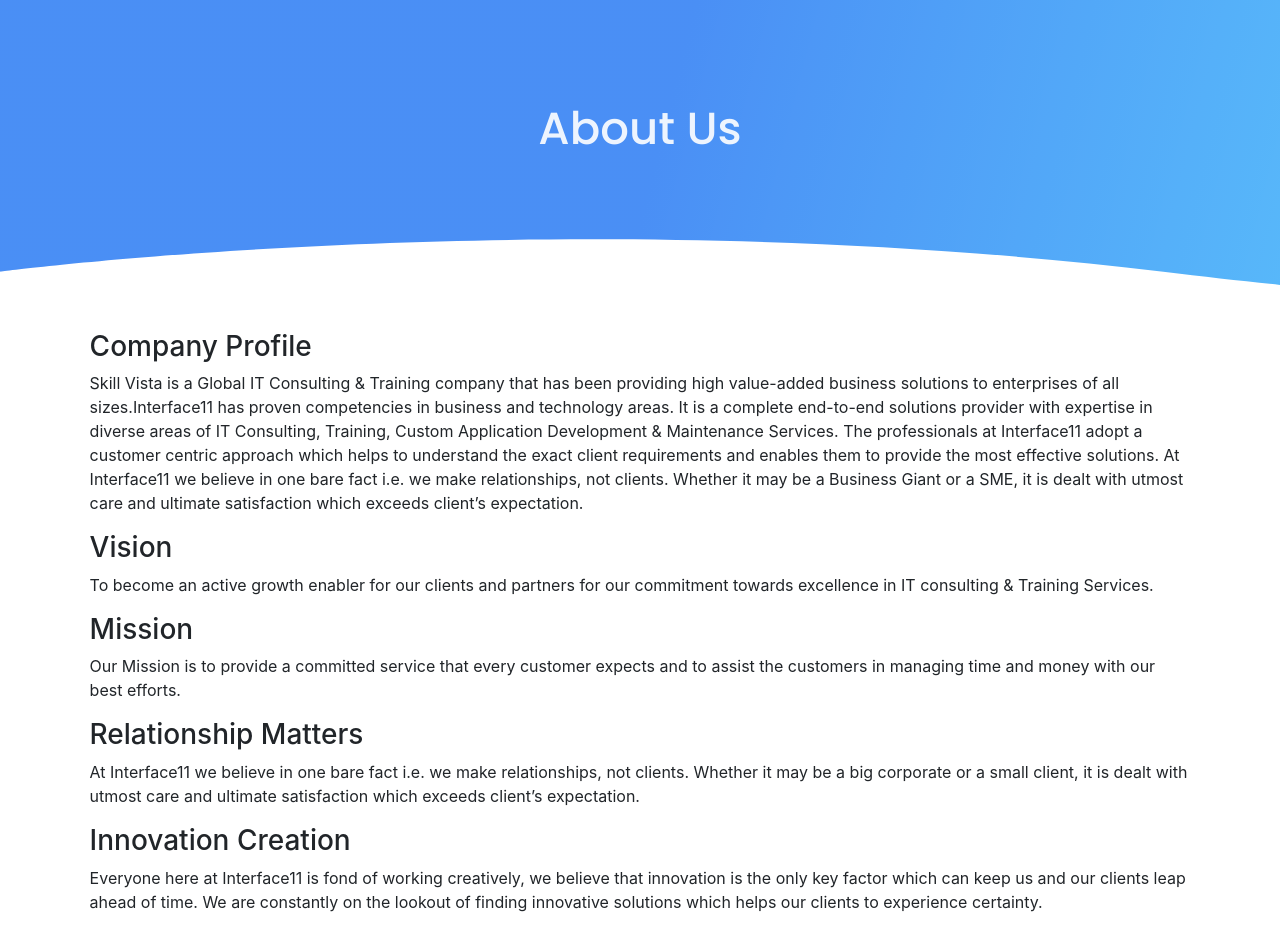
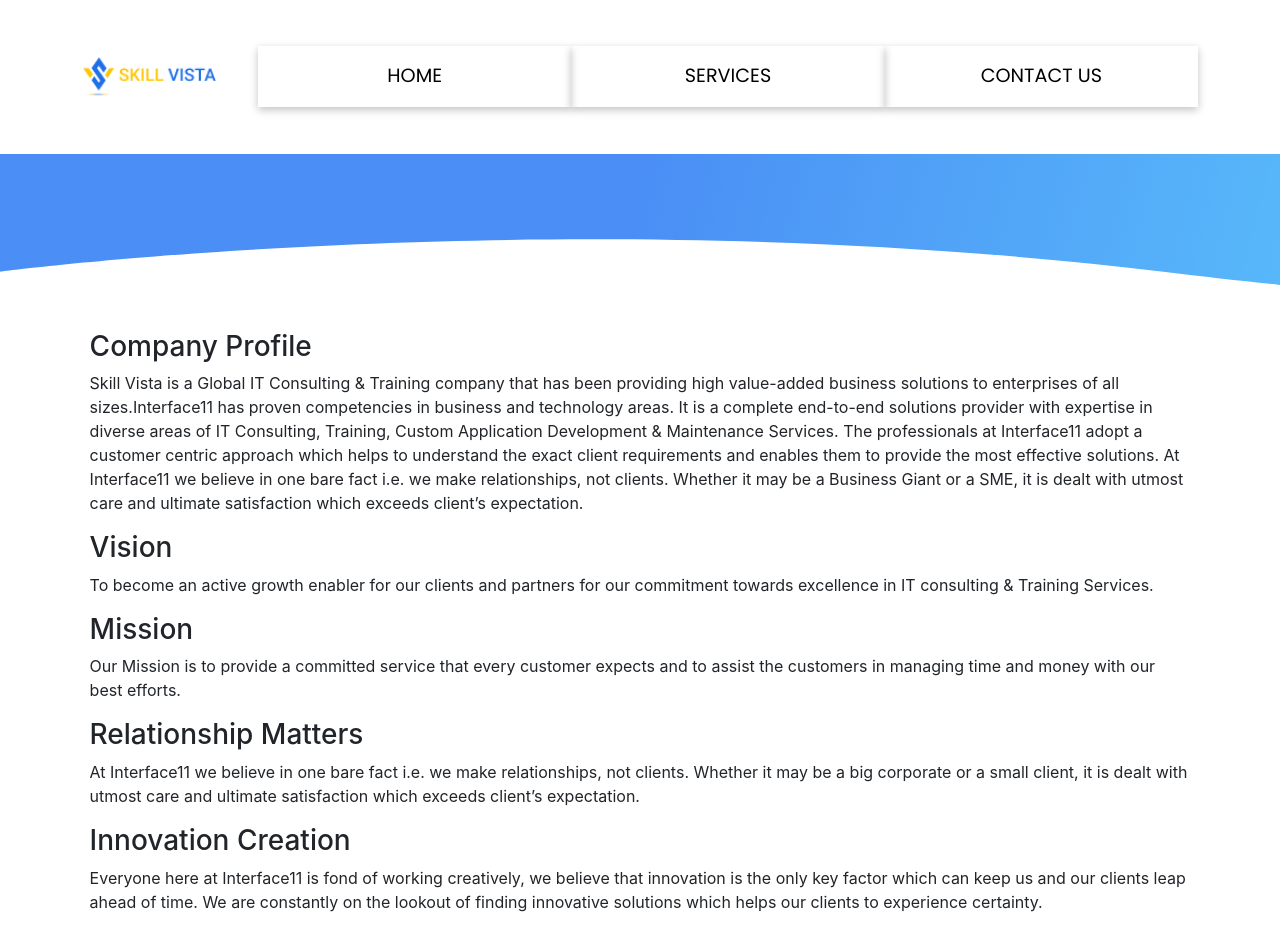
Before and after one commit to atharvam2004/skillvista, a React (Create React App) app: page /about in a window 1280 px wide. Shown: the top 950 px of the page. Built offline with nearby package versions, Linux system fonts and the light colour scheme.

Commit message:
Added navbars to about us and privacy

```diff
--- a/src/pages/Aboutus.js
+++ b/src/pages/Aboutus.js
@@ -1,10 +1,13 @@
 import React from "react";
 import "../Styles/terms/terms.css";
 import Footer from "../components/footer";
+import Navbar1 from "../components/navbar";
 
 function Aboutus() {
   return (
     <>
+          <Navbar1 />
+
       <div className="term-header">
         <h3 id="terms-title"> About Us</h3>
       </div>
--- a/src/pages/Privacy.js
+++ b/src/pages/Privacy.js
@@ -1,10 +1,14 @@
 import React from "react";
 import "../Styles/terms/terms.css";
 import Footer from "../components/footer";
+import Navbar1 from "../components/navbar";
+
 
 function Privacy() {
   return (
     <>
+          <Navbar1 />
+
       <div className="term-header">
         <h3 id="terms-title"> Privacy Policy</h3>
       </div>
```
